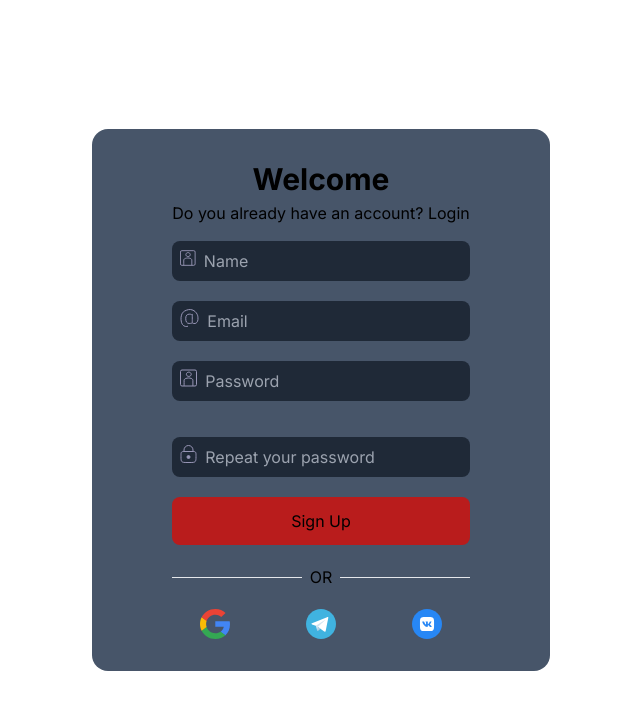
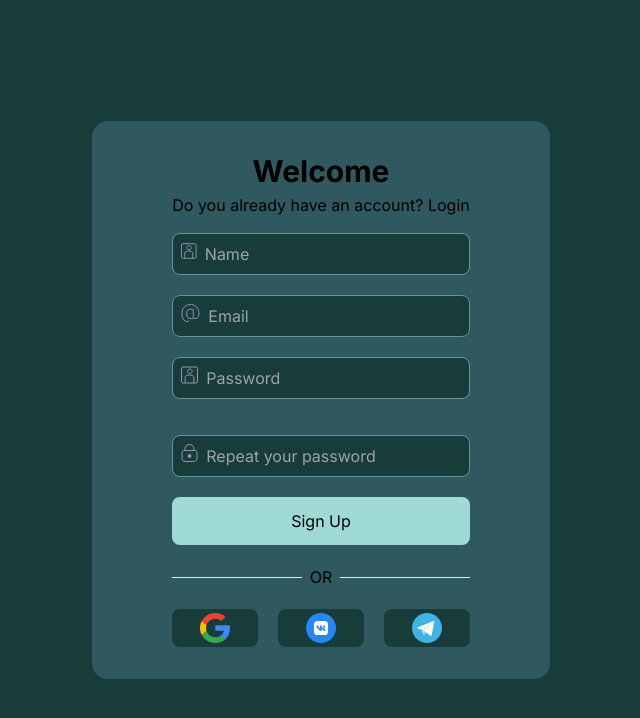
Before and after one commit to Artem45bomb/CantainerCraft_Tg, a Next.js app: page /registration in a window 1280 px wide. Shown: the top 718 px of the page, without its empty margins (319-959 px from the left). Built offline with nearby package versions, Linux system fonts and the light colour scheme.

Commit message:
update design

```diff
--- a/src/app/login/page.tsx
+++ b/src/app/login/page.tsx
@@ -51,10 +51,10 @@ export default function Login() {
   };
 
   return (
-    <main className=" flex items-center justify-center w-full h-full">
+    <main className=" flex items-center justify-center w-full h-full bg-msu-green">
       <form
         onSubmit={submitForm}
-        className="max-w-2xl px-20 py-8 m-auto bg-slate-600 rounded-2xl"
+        className="max-w-2xl px-20 py-8 m-auto bg-police-blue rounded-2xl"
       >
         <div className="flex flex-col gap-5">
           <div className="mb-10 text-center">
@@ -63,7 +63,7 @@ export default function Login() {
               Don’t have an account yet? <span>Sign up</span>
             </p>
           </div>
-          <div className="flex w-full gap-2 p-2 bg-gray-800 rounded-lg">
+          <div className="flex w-full gap-2 p-2  bg-msu-green border border-desaturated-cyan rounded-lg">
             <EmailIcon />
             <input
               name="email"
@@ -73,7 +73,7 @@ export default function Login() {
             />
           </div>
           <div className="w-full">
-            <div className="flex w-full gap-2 p-2 bg-gray-800 rounded-lg">
+            <div className="flex w-full gap-2 p-2 bg-msu-green border border-desaturated-cyan rounded-lg">
               <PasswordIcon />
               <input
                 name="password"
@@ -86,7 +86,7 @@ export default function Login() {
           </div>
           <button
             type="submit"
-            className="w-full py-3 text-center bg-red-700 rounded-lg"
+            className="w-full py-3 text-center bg-crystal rounded-lg"
           >
             Sign Up
           </button>
@@ -101,21 +101,27 @@ export default function Login() {
                 signIn("google");
               }}
             >
-              <GoogleIcon />
+              <div className="my-1">
+                <GoogleIcon />
+              </div>
             </ButtonAuth>
             <ButtonAuth
               onClick={() => {
                 signIn("google");
               }}
             >
-              <VkIcon />
+              <div className="my-1">
+                <VkIcon />
+              </div>
             </ButtonAuth>
             <ButtonAuth
               onClick={() => {
                 signIn("google");
               }}
             >
-              <TgIcon />
+              <div className="my-1">
+                  <TgIcon />
+              </div>
             </ButtonAuth>
           </div>
         </div>
--- a/src/app/registration/page.tsx
+++ b/src/app/registration/page.tsx
@@ -58,10 +58,10 @@ export default function Registration() {
   };
 
   return (
-    <main className="flex items-center justify-center w-full h-full">
+    <main className="flex items-center justify-center w-full h-full bg-msu-green">
       <form
         onSubmit={submitForm}
-        className="max-w-2xl px-20 py-8 m-auto bg-slate-600 rounded-2xl"
+        className="max-w-2xl px-20 py-8 m-auto bg-police-blue rounded-2xl"
       >
         <div className="mb-4 text-center">
           <p className="pb-1 text-3xl font-bold">Welcome</p>
@@ -70,7 +70,7 @@ export default function Registration() {
           </p>
         </div>
         <div className="flex flex-col w-full gap-5">
-          <div className="flex w-full relative gap-2 p-2 bg-gray-800 rounded-lg">
+          <div className="flex w-full relative gap-2 p-2 bg-msu-green border border-desaturated-cyan rounded-lg">
             <NameIcon />
             <input
               name="name"
@@ -80,12 +80,12 @@ export default function Registration() {
               className="w-full rounded-lg bg-none"
             />
           </div>
-          <div className="flex w-full relative gap-2 p-2 bg-gray-800 rounded-lg">
+          <div className="flex w-full relative gap-2 p-2 bg-msu-green border border-desaturated-cyan rounded-lg">
             <EmailIcon />
             <input name="email" placeholder="Email" type="text" />
           </div>
           <div className="w-full">
-            <div className="flex w-full relative gap-2 p-2 bg-gray-800 rounded-lg">
+            <div className="flex w-full relative gap-2 p-2 bg-msu-green border border-desaturated-cyan rounded-lg">
               <NameIcon />
               <input
                 name="password"
@@ -96,7 +96,7 @@ export default function Registration() {
             </div>
             <div className="text-red-700 h-4">{error && error}</div>
           </div>
-          <div className="flex w-full gap-2 p-2 bg-gray-800 rounded-lg">
+          <div className="flex w-full gap-2 p-2 bg-msu-green border border-desaturated-cyan rounded-lg">
             <PasswordIcon />
             <input
               name="passwordCopy"
@@ -107,7 +107,7 @@ export default function Registration() {
           </div>
           <button
             type="submit"
-            className="w-full py-3 text-center bg-red-700 rounded-lg"
+            className="w-full py-3 text-center bg-crystal rounded-lg"
           >
             Sign Up
           </button>
@@ -116,27 +116,33 @@ export default function Registration() {
             <span className="mx-2 ">OR</span>
             <hr className="w-full bg-white" style={{ height: 1 }} />
           </div>
-          <div className="flex gap-5">
+          <div className="flex gap-5 justify-between">
             <ButtonAuth
               onClick={() => {
                 signIn("google");
               }}
             >
-              <GoogleIcon />
+              <div className="my-1">
+                <GoogleIcon />
+              </div>
             </ButtonAuth>
             <ButtonAuth
               onClick={() => {
                 signIn("google");
               }}
             >
-              <TgIcon />
+              <div className="my-1">
+                <VkIcon />
+              </div>
             </ButtonAuth>
             <ButtonAuth
               onClick={() => {
                 signIn("google");
               }}
             >
-              <VkIcon />
+              <div className="my-1">
+                  <TgIcon />
+              </div>
             </ButtonAuth>
           </div>
         </div>
--- a/src/shared/ButtonsAuth/ButtonAuth.tsx
+++ b/src/shared/ButtonsAuth/ButtonAuth.tsx
@@ -2,13 +2,13 @@ import React, { FC } from "react";
 
 interface IButtonAuth {
   children: React.ReactNode;
-  onClick: (...args: any) => void;
+  onClick: () => void;
 }
 
 export const ButtonAuth: FC<IButtonAuth> = ({ children, onClick }) => {
   return (
     <button
-      className="w-full h-full relative flex justify-center py-4 bg-slate-50 rounded-lg"
+      className="w-full h-full relative flex justify-center py-4 bg-msu-green rounded-lg"
       onClick={onClick}
     >
       {children}
```
